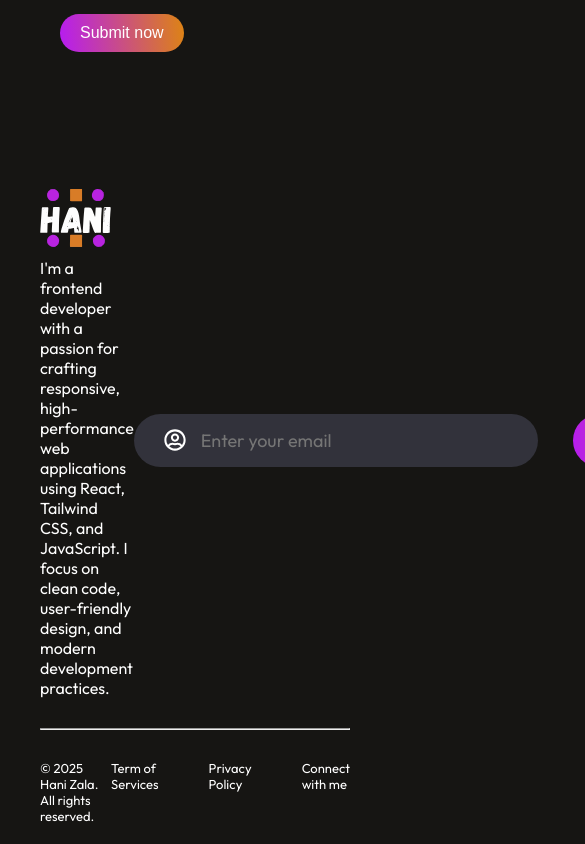
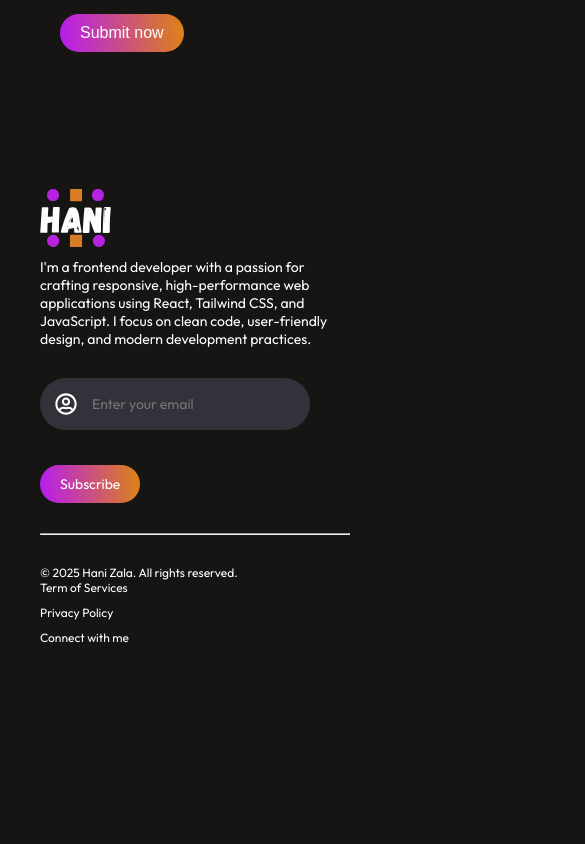
Before and after one commit to Hani239/Portfolio, a React (Vite) app: page / in a window 390 px wide. Shown: the part 6455-7299 px from the top of the page, 585 px wide, since content can reach past the window. After the commit the page ends 7140 px from the top, so only its background shows below. Built offline with nearby package versions, Linux system fonts and the light colour scheme.

Commit message:
Footer responsive

```diff
--- a/src/Components/Footer/Footer.css
+++ b/src/Components/Footer/Footer.css
@@ -1,5 +1,4 @@
 .footer{
-    /* margin: 50px 170px; */
     display: flex;
     flex-direction: column;
     gap: 30px;
@@ -26,10 +25,9 @@
     justify-content: center;
     align-items: center;
     gap: 15px;
-    padding: 15px 30px;
+    padding: 15px ;
     border-radius: 50px;
     background: #32323B;
-    padding-right: 80px;
 }
 
 .footer-email-input input{
@@ -70,3 +68,54 @@
     transform: scale(1.1);
     transition: 0.3s;
 }
+
+@media (max-width: 768px) {
+    .footer-top {
+        flex-direction: column;
+        align-items: flex-start;
+    }
+
+    .footer-top-right {
+        flex-direction: column;
+        align-items: flex-start;
+    }
+
+   .footer-top-left p {
+        font-size: 14px;
+        padding-bottom: 30px;
+    }
+
+    .footer-subscribe {
+        text-align: center;
+    }
+
+    .footer-bottom {
+        flex-direction: column;
+        align-items: flex-start;
+    }
+
+    .footer-bottom-right {
+        flex-direction: column;
+        gap: 10px;
+    }
+}
+
+@media (max-width: 480px) {
+    .footer-email-input input {
+        font-size: 14px;
+    }
+
+    .footer-subscribe {
+        font-size: 14px;
+        padding: 10px 20px;
+    }
+
+    .footer-top-left p {
+        font-size: 14px;
+        padding-bottom: 30px;
+    }
+
+    .footer-bottom {
+        font-size: 12px;
+    }
+}
```
